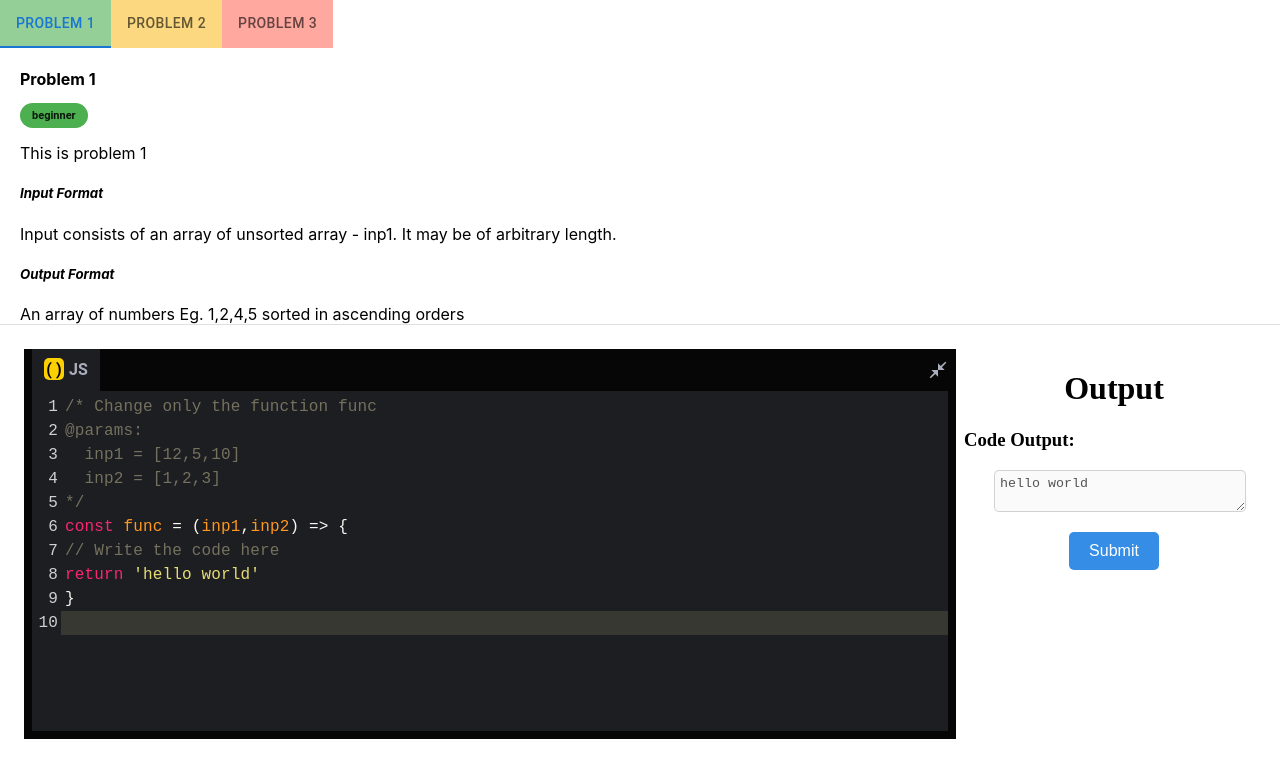
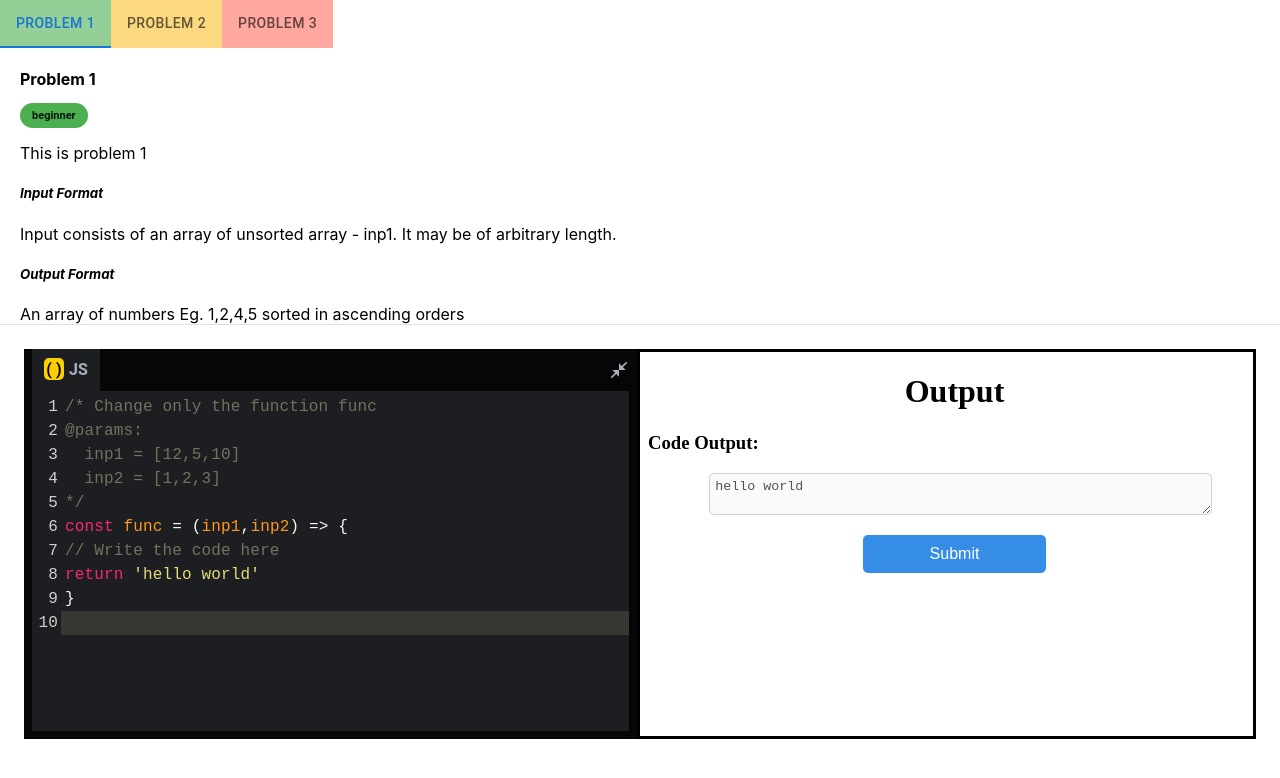
Before and after one commit to virtual-labs/comp-code-editor, a React (Create React App) app: page / in a window 1280 px wide. Shown: the top 778 px of the page. Built offline with nearby package versions, Linux system fonts and the light colour scheme.

Commit message:
Fixed the bug with unaligned code editor

```diff
--- a/src/components/WebEditor/Result.jsx
+++ b/src/components/WebEditor/Result.jsx
@@ -5,7 +5,8 @@ import { DataContext } from './DataProvider'
 import { Box, styled } from '@mui/material'
 
 const Container = styled(Box)`
-  height: 41vh;
+  flex: 1;
+  border: 3px solid black;
 `
 
 const Result = () => {
@@ -159,7 +160,7 @@ const Result = () => {
     }, 250)
 
     return () => clearTimeout(timeout)
-  }, [ srcCode ])
+  }, [ srcCode, js ])
 
   return (
     <Container>
```
Also changed, not shown: 2 other files (tests, documents, lock files or other folders).
